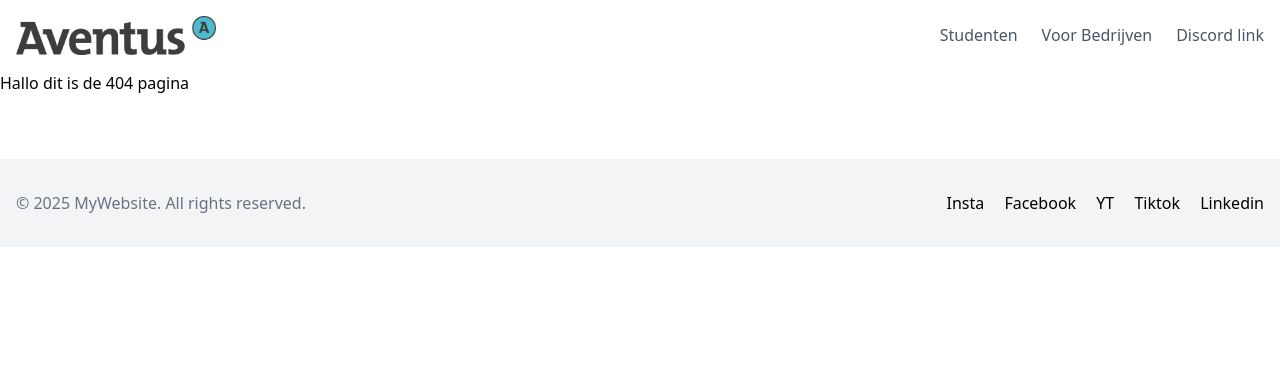
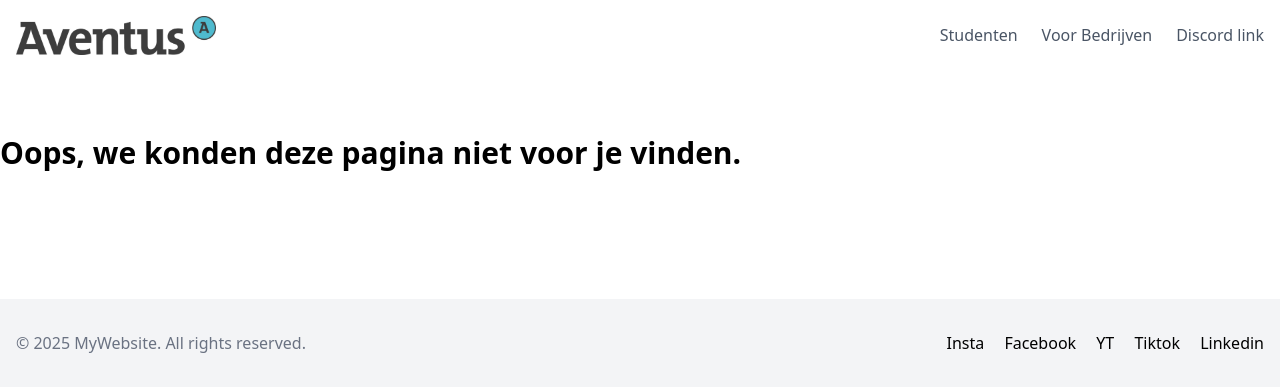
Before and after one commit to mrjimmyscheer/aventusfactory, a PHP site: page /wedotech/404 in a window 1280 px wide. Shown: the top 392 px of the page. Run offline with PHP 8.4, Linux system fonts and the light colour scheme.

Commit message:
Added basic 404 page

```diff
--- a/views/404.php
+++ b/views/404.php
@@ -1,3 +1,10 @@
 <?php
-echo "Hallo dit is de 404 pagina";
+
 ?>
+
+<section class="max-w-7xl mx-auto py-16">
+    <div>
+        <img src="" alt="">
+        <h2 class="text-3xl font-bold">Oops, we konden deze pagina niet voor je vinden.</h2>
+    </div>
+</section>
```
